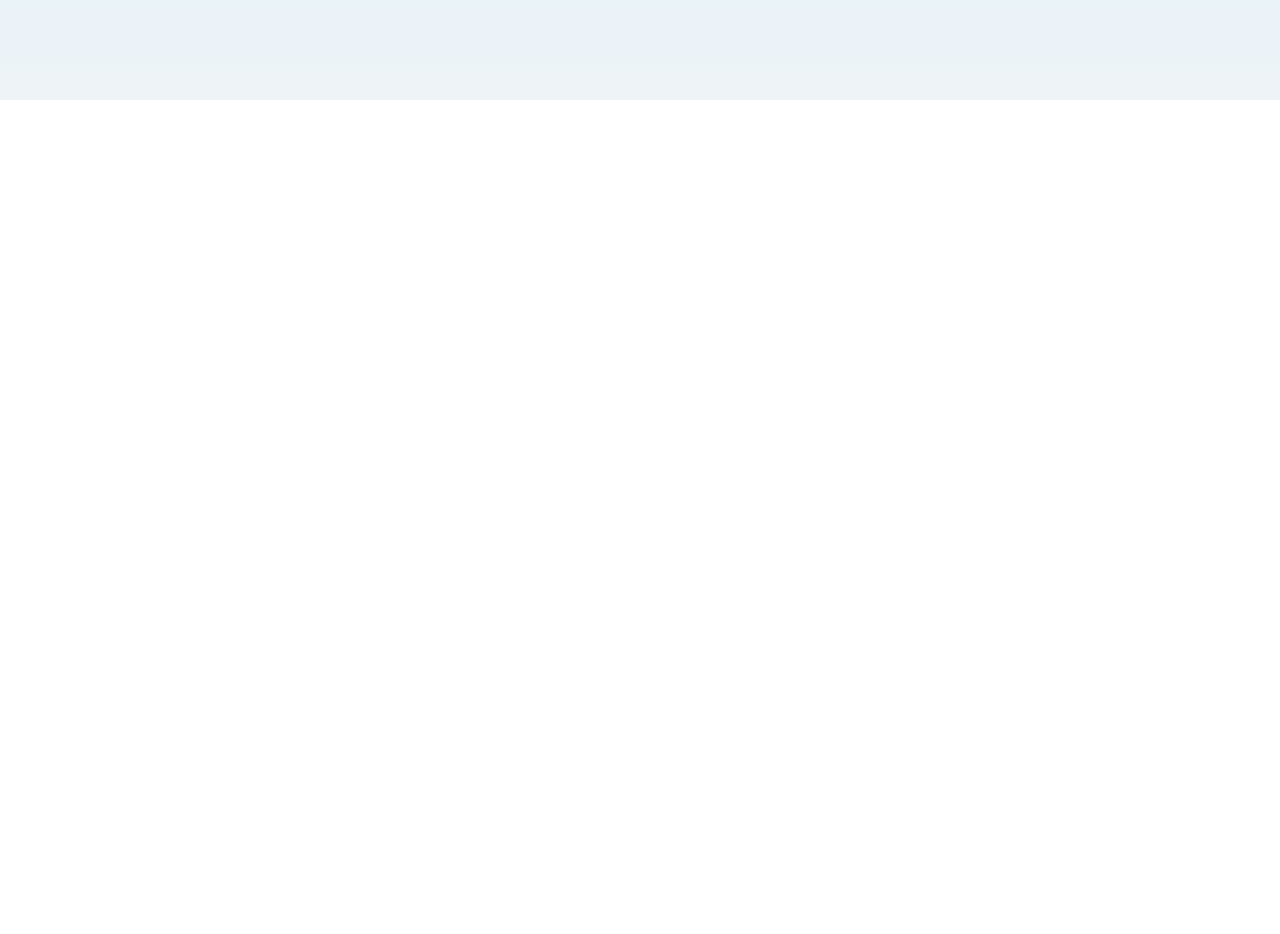
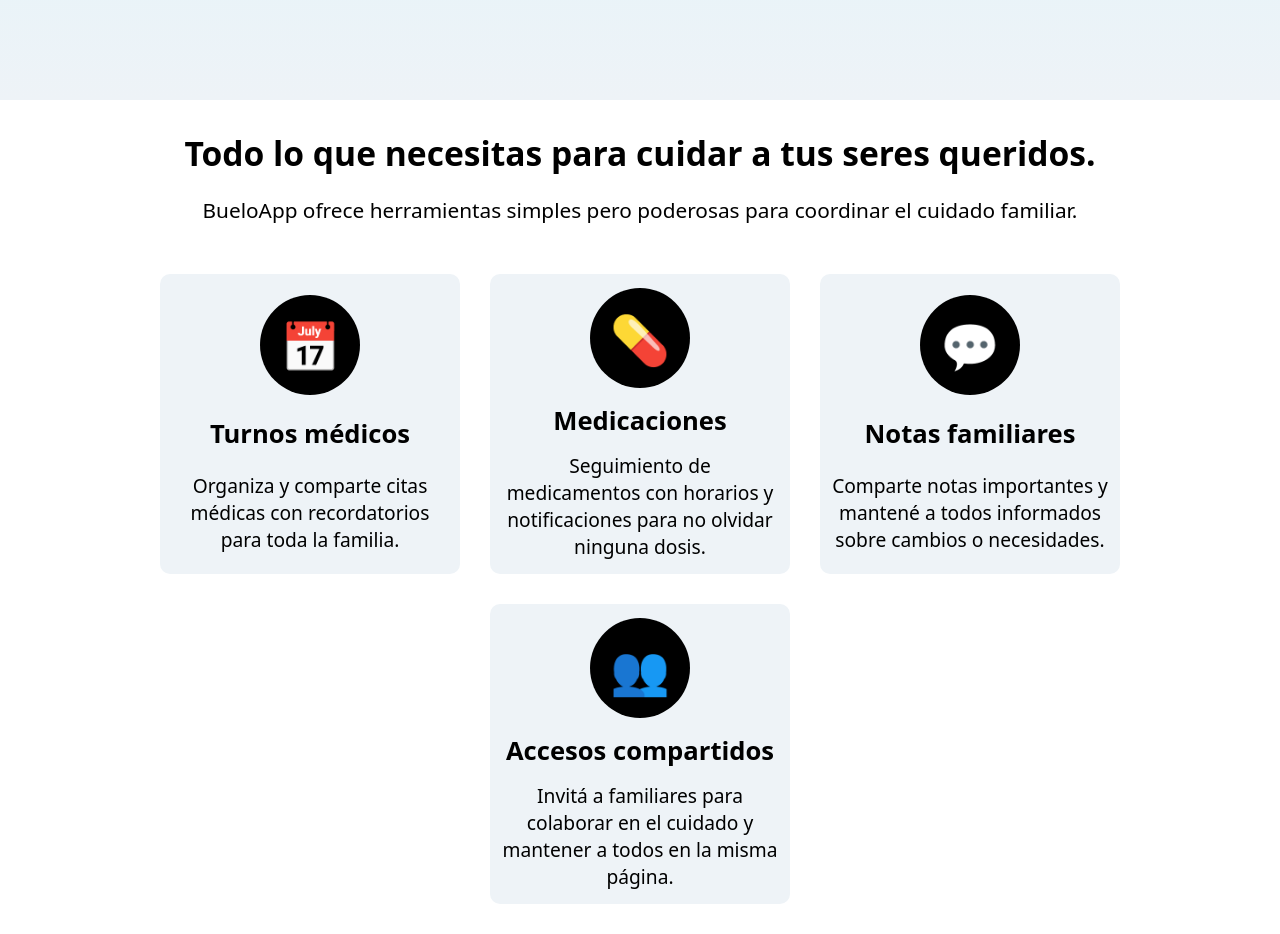
Before and after one commit to LautyDeveloper/buelo-landing, a React (Vite) app: page / in a window 1280 px wide. Shown: the part 700-1634 px from the top of the page. Before the commit the page ends 800 px from the top, so only its background shows below. Built offline with nearby package versions, Linux system fonts and the light colour scheme.

Commit message:
Empezando About Us Section

```diff
--- a/src/App.jsx
+++ b/src/App.jsx
@@ -1,10 +1,12 @@
 import "./App.css";
+import AboutUs from "./views/about-us/about-us";
 import Hero from "./views/Hero/Hero";
 
 function App() {
   return (
     <>
       <Hero />
+      <AboutUs />
     </>
   );
 }
--- /dev/null
+++ b/src/css/vars.css
@@ -0,0 +1,4 @@
+#root {
+  --backgroundColor: #f9fafb;
+  --sectionBackgroundColor: #eef3f7;
+}
--- a/src/views/Hero/hero.css
+++ b/src/views/Hero/hero.css
@@ -1,17 +1,22 @@
 .container {
-  width: 100vw;
+  max-width: 100vw;
   height: 100vh;
 }
 
-.hero-container{
+.hero-container {
   display: grid;
   place-items: center;
-  width: 100vw;
+  width: 100%;
   min-height: calc(100vh - 90px);
   background: #d1f5ff;
-  background: linear-gradient(180deg, rgba(209, 245, 255, 1) 0%, rgba(238, 243, 247, 1) 100%);}
+  background: linear-gradient(
+    180deg,
+    rgba(209, 245, 255, 1) 0%,
+    rgba(238, 243, 247, 1) 100%
+  );
+}
 
-.hero-container .hero-information{
+.hero-container .hero-information {
   display: flex;
   flex-direction: column;
   justify-content: center;
@@ -21,7 +26,7 @@
   gap: 100px;
 }
 
-.hero-container .hero-information .information-text{
+.hero-container .hero-information .information-text {
   width: 100%;
   display: flex;
   flex-direction: column;
@@ -31,16 +36,16 @@
   gap: 20px;
 }
 
-.hero-container .hero-information .information-text h1{
+.hero-container .hero-information .information-text h1 {
   font-size: 2.3rem;
   color: rgb(7, 64, 103);
 }
 
-.hero-container .hero-information .information-text p{
+.hero-container .hero-information .information-text p {
   font-size: 1.5rem;
 }
 
-.hero-container .hero-information .information-buttons{
+.hero-container .hero-information .information-buttons {
   width: 100%;
   display: flex;
   justify-content: space-between;
@@ -48,7 +53,7 @@
   gap: 20px;
 }
 
-.hero-container .hero-information .information-buttons button{
+.hero-container .hero-information .information-buttons button {
   padding: 5px;
   width: 50%;
   border-radius: 10px;
--- /dev/null
+++ b/src/views/about-us/about-us.css
@@ -0,0 +1,32 @@
+#about-us {
+  max-width: 100vw;
+  height: auto;
+  display: flex;
+  flex-direction: column;
+  justify-content: center;
+  align-items: center;
+  gap: 50px;
+  padding: 30px 0;
+}
+
+.about-us-header {
+  display: grid;
+  place-items: center;
+  text-align: center;
+  gap: 20px;
+}
+.about-us-header h1 {
+  font-size: 2.1rem;
+}
+.about-us-header p {
+  font-size: 1.3rem;
+}
+
+.about-us-cards-container {
+  width: 100%;
+  display: flex;
+  justify-content: center;
+  align-items: center;
+  flex-wrap: wrap;
+  gap: 30px;
+}
--- /dev/null
+++ b/src/views/about-us/about-us.jsx
@@ -0,0 +1,22 @@
+import "./about-us.css";
+import Card from "./components/card";
+import { aboutFeatures } from "./data/aboutFeatures";
+
+export default function AboutUs() {
+  return (
+    <div id="about-us">
+      <div className="about-us-header">
+        <h1>Todo lo que necesitas para cuidar a tus seres queridos.</h1>
+        <p>
+          BueloApp ofrece herramientas simples pero poderosas para coordinar el
+          cuidado familiar.
+        </p>
+      </div>
+      <div className="about-us-cards-container">
+        {aboutFeatures.map((feature, index) => {
+          return <Card key={index} data={feature} />;
+        })}
+      </div>
+    </div>
+  );
+}
--- /dev/null
+++ b/src/views/about-us/components/card.css
@@ -0,0 +1,28 @@
+.about-us-card {
+  display: flex;
+  flex-direction: column;
+  justify-content: space-evenly;
+  align-items: center;
+  width: 300px;
+  height: 300px;
+  background-color: red;
+  border-radius: 10px;
+  text-align: center;
+  padding: 0 10px;
+  background-color: #eef3f7;
+}
+.about-us-card .card-icon-container {
+  width: 100px;
+  height: 100px;
+  border-radius: 100%;
+  background-color: black;
+  display: grid;
+  place-items: center;
+  font-size: 3rem;
+}
+.about-us-card strong {
+  font-size: 1.6rem;
+}
+.about-us-card p {
+  font-size: 1.2rem;
+}
--- /dev/null
+++ b/src/views/about-us/components/card.jsx
@@ -0,0 +1,11 @@
+import "./card.css";
+
+export default function Card({ data }) {
+  return (
+    <div className="about-us-card">
+      <div className="card-icon-container">{data.icon}</div>
+      <strong>{data.title}</strong>
+      <p>{data.text}</p>
+    </div>
+  );
+}
--- /dev/null
+++ b/src/views/about-us/data/aboutFeatures.js
@@ -0,0 +1,30 @@
+export const aboutFeatures = [
+  {
+    icon: "📅",
+    title: "Turnos médicos",
+    text: "Organiza y comparte citas médicas con recordatorios para toda la familia.",
+    color: "#0f766e",
+    bgColor: "#ccfbf1",
+  },
+  {
+    icon: "💊",
+    title: "Medicaciones",
+    text: "Seguimiento de medicamentos con horarios y notificaciones para no olvidar ninguna dosis.",
+    color: "#1d4ed8",
+    bgColor: "#e0f2fe",
+  },
+  {
+    icon: "💬",
+    title: "Notas familiares",
+    text: "Comparte notas importantes y mantené a todos informados sobre cambios o necesidades.",
+    color: "#166534",
+    bgColor: "#dcfce7",
+  },
+  {
+    icon: "👥",
+    title: "Accesos compartidos",
+    text: "Invitá a familiares para colaborar en el cuidado y mantener a todos en la misma página.",
+    color: "#7e22ce",
+    bgColor: "#f3e8ff",
+  },
+];
```
